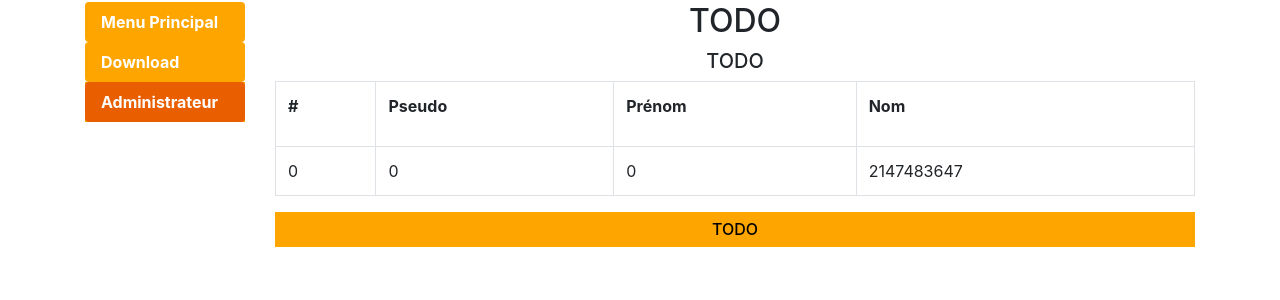
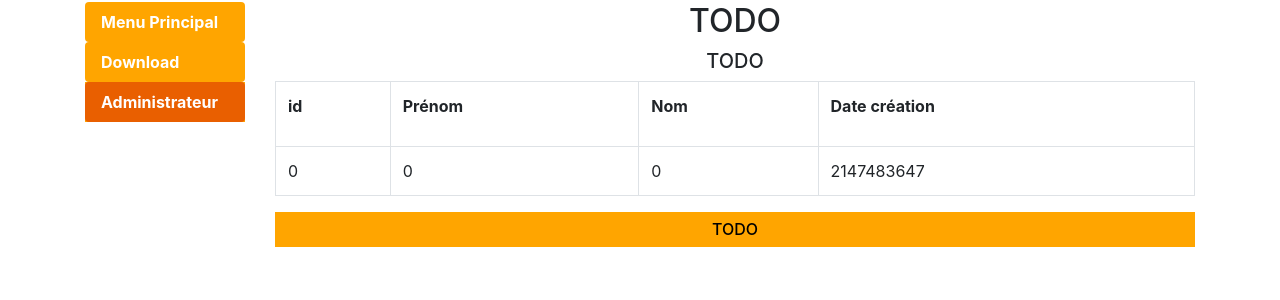
Before and after one commit to ProjectCDG/SIteWeb, a PHP site: page / in a window 1280 px wide. Shown: the part 223-523 px from the top of the page. Run offline with PHP 8.4, Linux system fonts and the light colour scheme; a user stored in the database is signed in; data comes from the database, SQL or seed files in the repository; tables that the repository leaves empty or names only in its code hold one stand-in row (values such as "Sample post"); some libraries are stand-ins or nearby versions.

Commit message:
tableau dynamique 'users'

```diff
--- a/SiteWebCdG/index.php
+++ b/SiteWebCdG/index.php
@@ -30,13 +30,13 @@
   <h2 class="text-center">TODO</h2>
 
   <h5 class="text-center">TODO</h5>
+  <?if (isset($_SESSION['last_name'])) { ?>
   <table class="table table-bordered">
-
     <tr>
-      <th><p class="text-error">#</p></th>
-      <th><p class="text-error">Pseudo</p></th>
+      <th><p class="text-error">id</p></th>
       <th><p class="text-error">Prénom</p></th>
       <th><p class="text-error">Nom</p></th>
+      <th><p class="text-error">Date création</p></th>
     </tr>
 
       <?php  include('inc/db.php'); ?>
@@ -50,6 +50,7 @@
             echo "<td>" .$ligne['register_date']. "</td>";
           echo"</tr>";
         }?>
+<?}?>
 
 
   </table>
```
